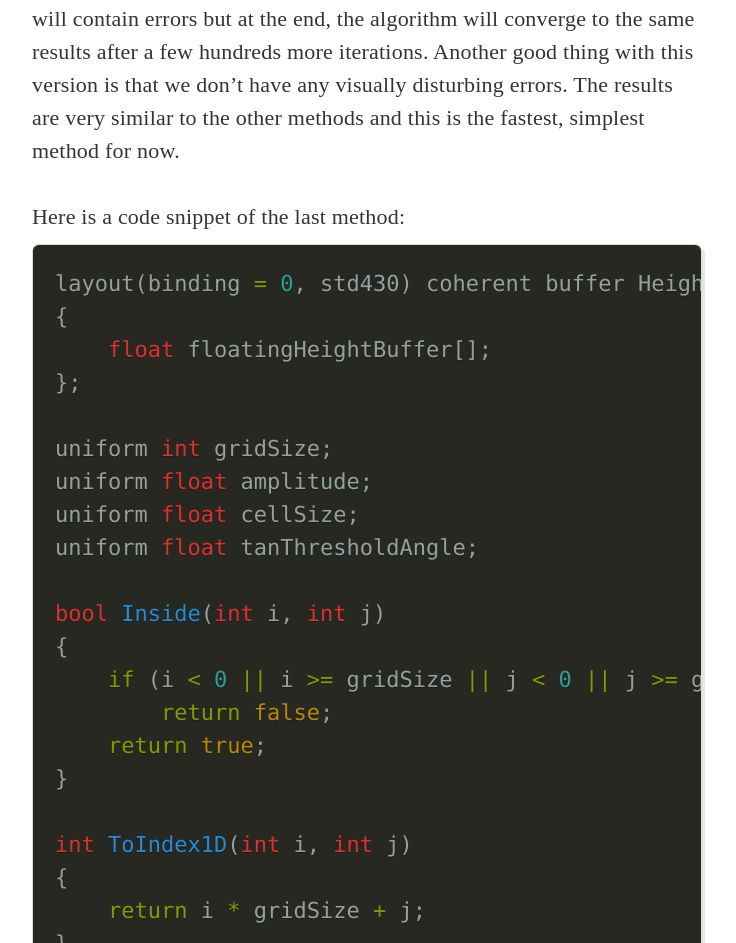
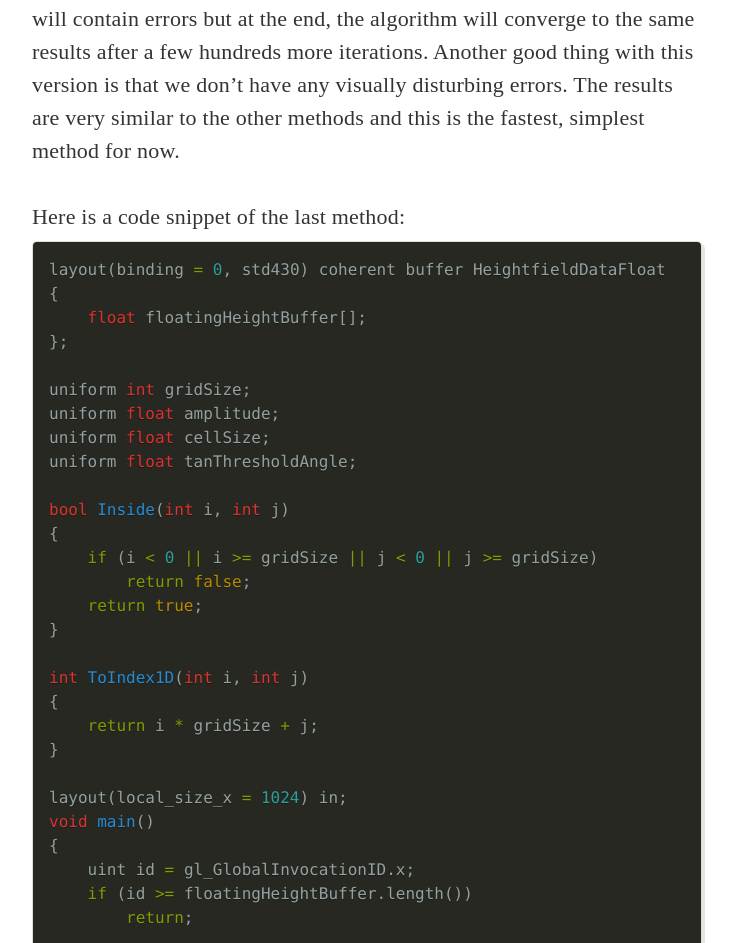
Before and after one commit to MakeItShaded/makeitshaded.github.io, a Jekyll site: the page built from _posts/2018-04-27-terrain-erosion.md, in a window 1280 px wide. Shown: the part 3265-4208 px from the top of the page, without its empty margins (273-1009 px from the left). Built offline with Jekyll 4.4.1, drawn with Linux system fonts in a browser that asks for light colours; nearby versions of some CDN libraries; some web fonts are replaced; comment, search, counter and statistics services are not loaded; some of the changed text lies outside the part shown.

Commit message:
Update main.css

```diff
--- a/assets/css/main.css
+++ b/assets/css/main.css
@@ -2895,6 +2895,7 @@ body {
 }
 
 pre.highlight {
+  font-size: medium;
   background-color: #efefef;
   padding: 7px 7px 7px 10px;
   border: 1px solid #ddd;
```
